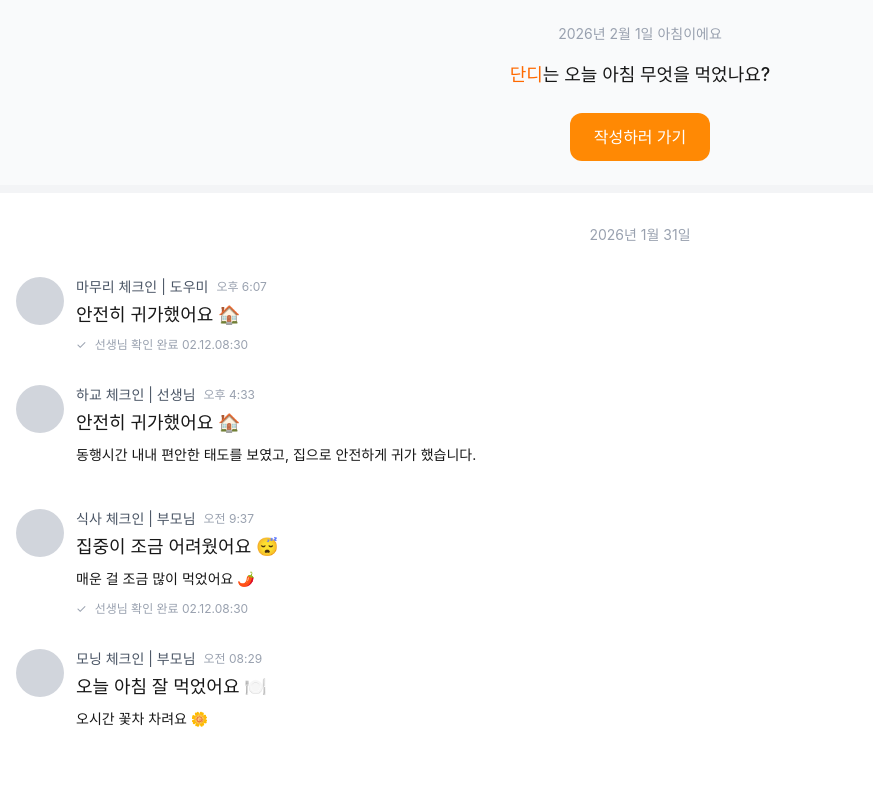
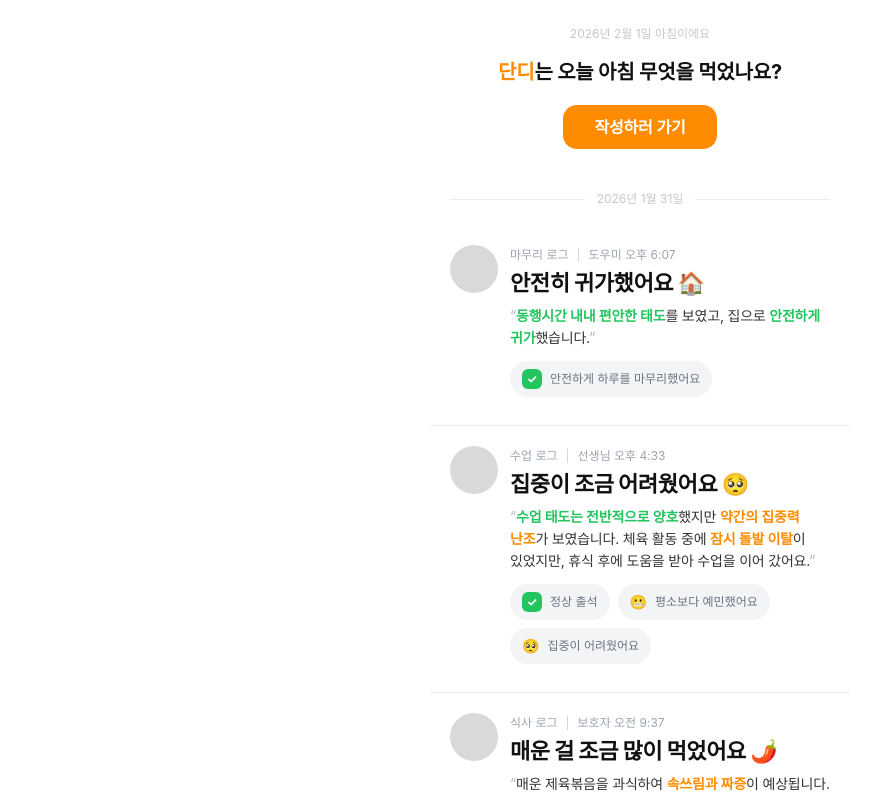
Before and after one commit to dandicare/doedorok, a Next.js app in the folder apps/web/: page /parent/feed in a window 1280 px wide. Shown: the top 797 px of the page, without its empty margins (0-873 px from the left). Built offline with nearby package versions, Linux system fonts and the light colour scheme; a web font is replaced by a local one.

Commit message:
feat: 피드 페이지 개선

```diff
--- a/apps/web/app/feed/page.tsx
+++ b/apps/web/app/feed/page.tsx
@@ -4,50 +4,72 @@ import { ChatMessage } from '../../src/ui/chat-message';
 
 export default function Feed() {
   return (
-    <div className="min-h-screen bg-white">
-      <MealPrompt
-        date="2026년 2월 1일 아침이에요"
-        question="단디는 오늘 아침 무엇을 먹었나요?"
-        buttonText="작성하러 가기"
-      />
+    <div className="min-h-screen bg-white pt-[env(safe-area-inset-top)]">
+      <main className="mx-auto max-w-[420px] pb-[calc(env(safe-area-inset-bottom)+24px)]">
+        <MealPrompt
+          date="2026년 2월 1일 아침이에요"
+          question="단디는 오늘 아침 무엇을 먹었나요?"
+          buttonText="작성하러 가기"
+        />
 
-      <div className="border-t-8 border-gray-100 pt-4">
-        <p className="text-center text-gray-400 text-sm py-4">2026년 1월 31일</p>
 
-        <div className="space-y-0">
+        <div className="bg-white px-5 py-4">
+          <div className="flex items-center gap-3">
+            <div className="h-px flex-1 bg-[#EDEDED]" />
+            <span className="typo-label-m text-[#C7C7C7]">2026년 1월 31일</span>
+            <div className="h-px flex-1 bg-[#EDEDED]" />
+          </div>
+        </div>
+
+        <div className="bg-white">
           <ChatMessage
-            sender="마무리 체크인 | 도우미"
-            timestamp="오후 6:07"
+            sender="마무리 로그"
+            timestamp="도우미 오후 6:07"
             title="안전히 귀가했어요 🏠"
-            message='"<span style="color: #10b981">동행시간 내내 편안한 태도</span>를 보였고, <span style="color: #10b981">집으로 안전하게 귀가</span>했습니다."'
-            statusItems={["안전하게 하루를 마무리했어요"]}
+            message='<span style="color: #22C55E; font-weight: 600;">동행시간 내내 편안한 태도</span>를 보였고, 집으로 <span style="color: #22C55E; font-weight: 600;">안전하게 귀가</span>했습니다.'
+            statusItems={["✅ 안전하게 하루를 마무리했어요"]}
+            variant="list"
+            className="border-b border-[#EDEDED]"
           />
 
           <ChatMessage
-            sender="하교 체크인 | 선생님"
-            timestamp="오후 4:33"
-            title="집중이 조금 어려웠어요 😴"
-            message='"<span style="color: #3b82f6">수업 태도는 전반적으로 양호</span>했지만 <span style="color: #f59e0b">약간의 집중력 난조</span>가 보였습니다. 체육 활동 중에 <span style="color: #f59e0b">잠시 흥분 상태</span>가 있었지만, 휴식 후에 도움을 받아 수업을 이어 갔어요."'
-            statusItems={["정상 휴식", "😴 평소보다 예민했어요", "😴 집중이 어려웠어요"]}
+            sender="수업 로그"
+            timestamp="선생님 오후 4:33"
+            title="집중이 조금 어려웠어요 🥺"
+            message='<span style="color: #22C55E; font-weight: 600;">수업 태도는 전반적으로 양호</span>했지만 <span style="color: #FF8C00; font-weight: 600;">약간의 집중력 난조</span>가 보였습니다. 체육 활동 중에 <span style="color: #FF8C00; font-weight: 600;">잠시 돌발 이탈</span>이 있었지만, 휴식 후에 도움을 받아 수업을 이어 갔어요.'
+            statusItems={[
+              "정상 출석",
+              "😬 평소보다 예민했어요",
+              "🥺 집중이 어려웠어요",
+            ]}
+            variant="list"
+            className="border-b border-[#EDEDED]"
           />
 
           <ChatMessage
-            sender="식사 체크인 | 부모님"
-            timestamp="오전 9:37"
+            sender="식사 로그"
+            timestamp="보호자 오전 9:37"
             title="매운 걸 조금 많이 먹었어요 🌶️"
-            message='"매운 제육볶음을 과식하여 <span style="color: #f59e0b">속쓰림과 배중이 예상</span>됩니다. <span style="color: #f59e0b">간식 반응에 대해</span> 해 주세요."'
-            statusItems={["🌶️ 향후음식 복용량이 평소보다 증가했어요"]}
+            message='매운 제육볶음을 과식하여 <span style="color: #FF8C00; font-weight: 600;">속쓰림과 짜증</span>이 예상됩니다. <span style="color: #FF8C00; font-weight: 600;">긴장 반응</span>에 대비해 주세요.'
+            statusItems={["💊 항우울제 복용량이 평소보다 줄었어요"]}
             isRead={true}
             readTime="1.31.10:07"
+            variant="list"
+            className="border-b border-[#EDEDED]"
           />
 
           <ChatMessage
-            sender="모닝 체크인 | 부모님"
-            timestamp="오전 08:29"
-            title="오시간 꽃차 차려요 🌼"
+            sender="모닝 로그"
+            timestamp="보호자 오전 08:29"
+            title="8시간 꿀잠 잤어요 😴"
+            message='<span style="color: #22C55E; font-weight: 600;">수면의 질이 좋았으나</span> 한 차례 각성이 있었으므로 <span style="color: #FF8C00; font-weight: 600;">약간의 지도</span>가 필요합니다.'
+            statusItems={["✅ 경련 없음", "😳 수면 도중 1차례 각성"]}
+            isRead={true}
+            readTime="1.31.08:36"
+            variant="list"
           />
         </div>
-      </div>
+      </main>
     </div>
   );
 }
--- a/apps/web/app/parent/feed/page.tsx
+++ b/apps/web/app/parent/feed/page.tsx
@@ -1,56 +1 @@
-import React from "react";
-import { MealPrompt } from "../../../src/ui/meal-prompt";
-import { ChatMessage } from "../../../src/ui/chat-message";
-
-export default function Feed() {
-  return (
-    <div className="min-h-screen bg-white">
-      <MealPrompt
-        date="2026년 2월 1일 아침이에요"
-        question="단디는 오늘 아침 무엇을 먹었나요?"
-        buttonText="작성하러 가기"
-      />
-
-      <div className="border-t-8 border-gray-100 pt-4">
-        <p className="text-center text-gray-400 text-sm py-4">
-          2026년 1월 31일
-        </p>
-
-        <div className="space-y-0">
-          <ChatMessage
-            sender="마무리 체크인 | 도우미"
-            timestamp="오후 6:07"
-            title="안전히 귀가했어요 🏠"
-            isRead={true}
-            readTime="02.12.08:30"
-          />
-
-          <ChatMessage
-            sender="하교 체크인 | 선생님"
-            timestamp="오후 4:33"
-            title="안전히 귀가했어요 🏠"
-            message="동행시간 내내 편안한 태도를 보였고, 집으로 안전하게 귀가 했습니다."
-            isRead={false}
-          />
-
-          <ChatMessage
-            sender="식사 체크인 | 부모님"
-            timestamp="오전 9:37"
-            title="집중이 조금 어려웠어요 😴"
-            message="매운 걸 조금 많이 먹었어요 🌶️"
-            isRead={true}
-            readTime="02.12.08:30"
-          />
-
-          <ChatMessage
-            sender="모닝 체크인 | 부모님"
-            timestamp="오전 08:29"
-            title="오늘 아침 잘 먹었어요 🍽️"
-            message="오시간 꽃차 차려요 🌼"
-            isRead={false}
-          />
-        </div>
-      </div>
-    </div>
-  );
-}
+export { default } from "../../feed/page";
--- a/apps/web/src/ui/chat-message.tsx
+++ b/apps/web/src/ui/chat-message.tsx
@@ -1,4 +1,5 @@
-import React from 'react';
+import React from "react";
+import { cn } from "tailwind-variants";
 
 interface ChatMessageProps {
   sender: string;
@@ -8,6 +9,8 @@ interface ChatMessageProps {
   statusItems?: string[];
   isRead?: boolean;
   readTime?: string;
+  variant?: "card" | "list";
+  className?: string;
 }
 
 export function ChatMessage({
@@ -17,44 +20,89 @@ export function ChatMessage({
   message,
   statusItems = [],
   isRead = false,
-  readTime
+  readTime,
+  variant = "card",
+  className,
 }: ChatMessageProps) {
+  const chips = statusItems.filter(Boolean);
+
+  const renderChip = (raw: string, index: number) => {
+    const text = raw.trim();
+    const maybeEmoji = text.match(
+      /^(?:\p{Extended_Pictographic}|\p{Emoji_Presentation}|\p{Emoji}\uFE0F)\s+/u
+    );
+    const leadingEmoji = maybeEmoji ? maybeEmoji[0].trim() : null;
+    const label = leadingEmoji ? text.slice(maybeEmoji![0].length).trim() : text;
+
+    const isCheck =
+      (!leadingEmoji && (label.startsWith("정상") || label.includes("완료"))) ||
+      text.startsWith("✅") ||
+      text.startsWith("☑") ||
+      text.startsWith("✔");
+
+    return (
+      <div
+        key={`${text}-${index}`}
+        className="inline-flex items-center gap-2 rounded-full bg-[#F3F4F6] px-3 py-2"
+      >
+        {isCheck ? (
+          <span className="inline-flex h-5 w-5 items-center justify-center rounded-md bg-[#22C55E] text-[12px] font-bold text-white">
+            ✓
+          </span>
+        ) : leadingEmoji ? (
+          <span className="text-[14px] leading-none">{leadingEmoji}</span>
+        ) : null}
+        <span className="typo-label-m text-[#6B7280]">{label}</span>
+      </div>
+    );
+  };
+
+  const wrapperClassName =
+    variant === "list"
+      ? "bg-white px-5 py-5"
+      : "mx-5 rounded-[18px] bg-white px-5 py-5 shadow-[0_1px_0_rgba(0,0,0,0.04)] ring-1 ring-black/5";
+
   return (
-    <div className="flex gap-3 p-4">
-      <div className="w-12 h-12 bg-gray-300 rounded-full flex-shrink-0" />
+    <article className={cn(wrapperClassName, className)}>
+      <div className="flex gap-3">
+        <div className="h-12 w-12 shrink-0 rounded-full bg-[#D9D9D9]" />
 
-      <div className="flex-1">
-        <div className="flex items-center gap-2 mb-1">
-          <span className="text-gray-600 text-sm">{sender}</span>
-          <span className="text-gray-400 text-xs">{timestamp}</span>
+        <div className="min-w-0 flex-1">
+          <div className="typo-label-m mb-1 flex items-center gap-2 text-[#9CA3AF]">
+            <span className="truncate">{sender}</span>
+            <span className="text-[#D1D5DB]">|</span>
+            <span className="shrink-0">{timestamp}</span>
+          </div>
+
+          <h3 className="mb-2 truncate whitespace-nowrap text-[22px] font-extrabold leading-[28px] tracking-[-0.4px] text-[#111]">
+            {title}
+          </h3>
+
+          {message ? (
+            <p className="mb-3 break-keep text-[14px] font-normal leading-[22px] tracking-[-0.2px] text-[#333]">
+              <span className="text-[#B6B6B6]">“</span>
+              <span
+                dangerouslySetInnerHTML={{
+                  __html: message,
+                }}
+              />
+              <span className="text-[#B6B6B6]">”</span>
+            </p>
+          ) : null}
+
+          {chips.length > 0 ? (
+            <div className="mb-2 flex flex-wrap gap-2">{chips.map(renderChip)}</div>
+          ) : null}
+
+          {isRead && readTime ? (
+            <div className="typo-label-m flex items-center gap-2 text-[#B6B6B6]">
+              <span>✓</span>
+              <span>선생님 확인 완료</span>
+              <span>{readTime}</span>
+            </div>
+          ) : null}
         </div>
-
-        <h3 className="text-lg font-medium mb-2">{title}</h3>
-
-        {message && (
-          <p className="text-sm mb-3" dangerouslySetInnerHTML={{ __html: message }} />
-        )}
-
-        {statusItems.length > 0 && (
-          <div className="space-y-1 mb-2">
-            {statusItems.map((item, index) => (
-              <div key={index} className="flex items-center gap-2">
-                <div className="w-4 h-4 bg-green-500 rounded flex items-center justify-center">
-                  <span className="text-white text-xs">✓</span>
-                </div>
-                <span className="text-gray-600 text-sm">{item}</span>
-              </div>
-            ))}
-          </div>
-        )}
-
-        {isRead && readTime && (
-          <div className="flex items-center gap-2 text-gray-400 text-xs">
-            <span>✓</span>
-            <span>선생님 확인 완료 {readTime}</span>
-          </div>
-        )}
       </div>
-    </div>
+    </article>
   );
 }
--- a/apps/web/src/ui/meal-prompt.tsx
+++ b/apps/web/src/ui/meal-prompt.tsx
@@ -14,20 +14,32 @@ export function MealPrompt({
   onButtonClick,
 }: MealPromptProps) {
   return (
-    <div className="flex flex-col items-center p-6 bg-gray-50">
-      <p className="text-gray-400 text-sm mb-4">{date}</p>
+    <section className="bg-white px-5 pb-6 pt-6">
+      <p className="typo-label-m mb-4 text-center text-[#C7C7C7]">{date}</p>
 
-      <h2 className="text-lg font-medium text-center mb-6 leading-relaxed">
-        <span className="text-orange-500">단디</span>는 오늘 아침 무엇을
-        먹었나요?
+      <h2 className="typo-title-s mb-5 text-center tracking-[-0.2px] text-[#111]">
+        {question.split("단디").length > 1 ? (
+          <>
+            {question.split("단디")[0]}
+            <span className="text-[#FF8C00]">단디</span>
+            {question.split("단디").slice(1).join("단디")}
+          </>
+        ) : (
+          <>
+            <span className="text-[#FF8C00]">단디</span>는 오늘 아침 무엇을 먹었나요?
+          </>
+        )}
       </h2>
 
+      <div className="flex justify-center">
         <button
+          type="button"
           onClick={onButtonClick}
-        className="bg-orange-400 text-white px-6 py-3 rounded-xl text-base font-medium"
+          className="inline-flex h-[44px] items-center justify-center rounded-[14px] bg-[#FF8C00] px-8 text-[16px] font-semibold tracking-[-0.2px] text-white"
         >
           {buttonText}
         </button>
       </div>
+    </section>
   );
 }
```
Also changed, not shown: 2 other files (tests, documents, lock files or other folders). Lines whose indentation alone changed are shown as unchanged.
